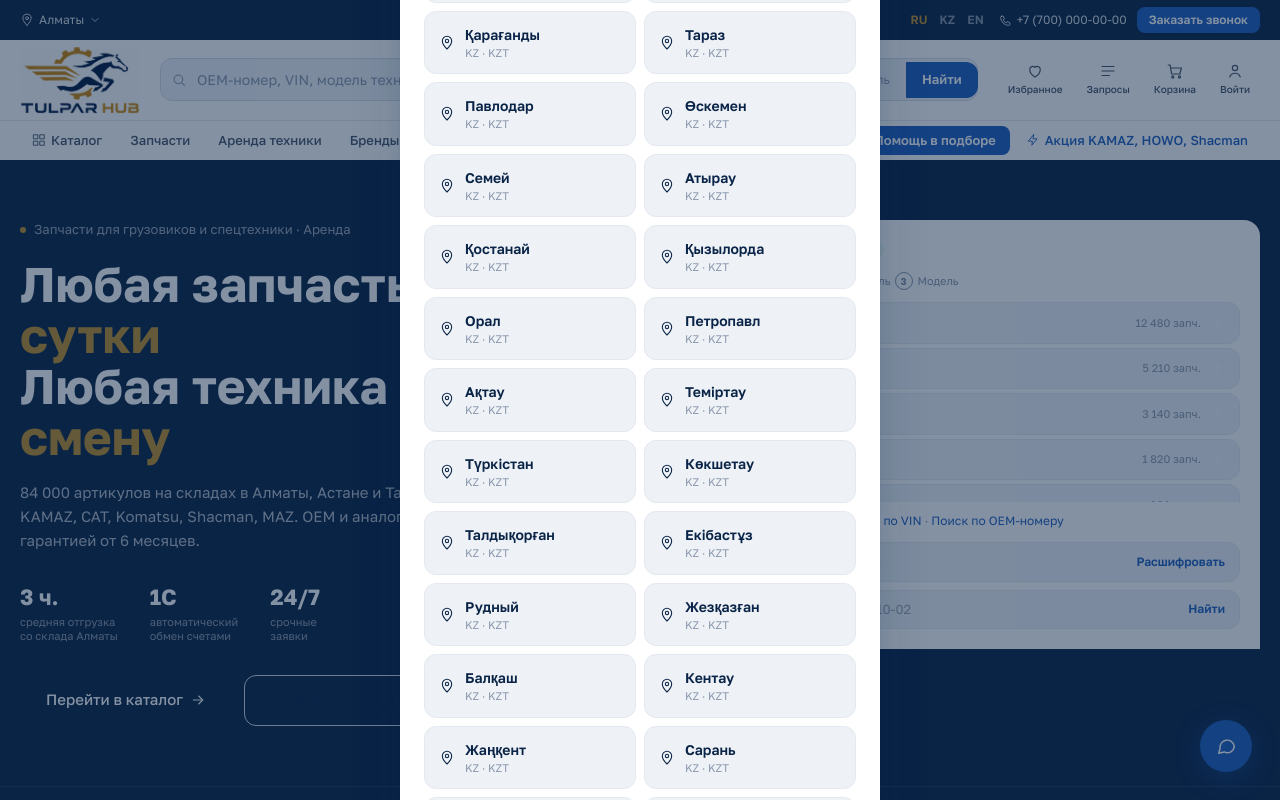
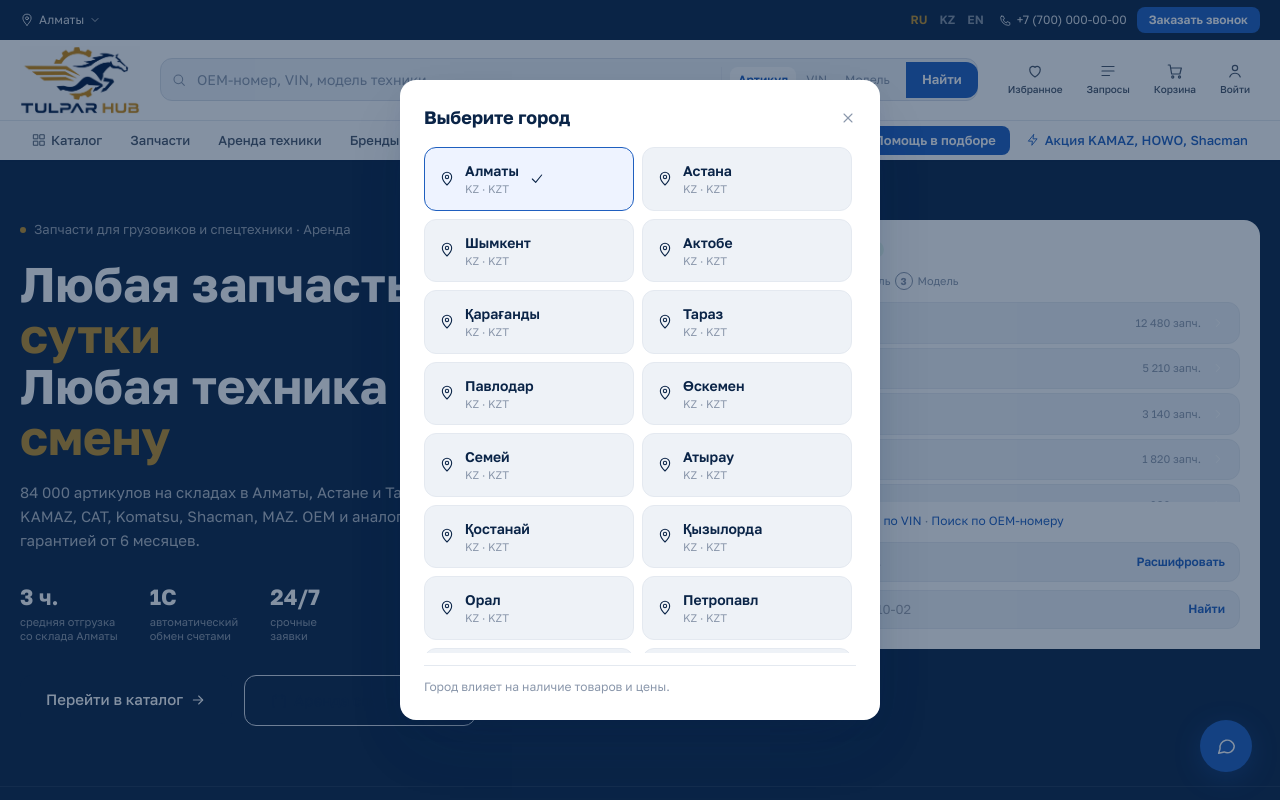
Before and after one commit to tulparhubkz/tulparhub, a Next.js app: page / in a window 1280 px wide. Both pictures are taken after a click on the button "Алматы". Shown: the top 800 px of the page. Built offline with nearby package versions, Linux system fonts and the light colour scheme.

Commit message:
fix: make city modal scrollable (max-height + overflow-y on grid)

```diff
--- a/app/globals.css
+++ b/app/globals.css
@@ -842,11 +842,11 @@ input[type="range"] { width: 100%; accent-color: var(--accent); }
 
 /* ── City modal ── */
 .modal-backdrop { position: fixed; inset: 0; background: rgba(10,36,71,0.5); z-index: 300; display: flex; align-items: center; justify-content: center; padding: 20px; }
-.modal { background: var(--surf); border-radius: var(--radius-xl); padding: 24px; width: 100%; max-width: 480px; box-shadow: var(--shadow-lg); }
-.modal-head { display: flex; align-items: center; justify-content: space-between; margin-bottom: 20px; }
+.modal { background: var(--surf); border-radius: var(--radius-xl); padding: 24px; width: 100%; max-width: 480px; max-height: 80vh; display: flex; flex-direction: column; box-shadow: var(--shadow-lg); }
+.modal-head { display: flex; align-items: center; justify-content: space-between; margin-bottom: 16px; flex-shrink: 0; }
 .modal-head h3 { font-size: 18px; font-weight: 700; color: var(--ink); }
 .modal-head button { background: none; border: none; cursor: pointer; color: var(--ink-3); }
-.city-grid { display: grid; grid-template-columns: 1fr 1fr; gap: 8px; margin-bottom: 16px; }
+.city-grid { display: grid; grid-template-columns: 1fr 1fr; gap: 8px; overflow-y: auto; flex: 1; margin-bottom: 12px; padding-right: 4px; }
 .city-card { display: flex; align-items: center; gap: 10px; padding: 12px 14px; background: var(--surf-2); border: 1.5px solid var(--line); border-radius: var(--radius-lg); cursor: pointer; text-align: left; transition: all 0.12s; }
 .city-card:hover, .city-card.on { border-color: var(--accent); background: #eef3ff; }
 .city-card-name { font-size: 14px; font-weight: 600; color: var(--ink); }
```
